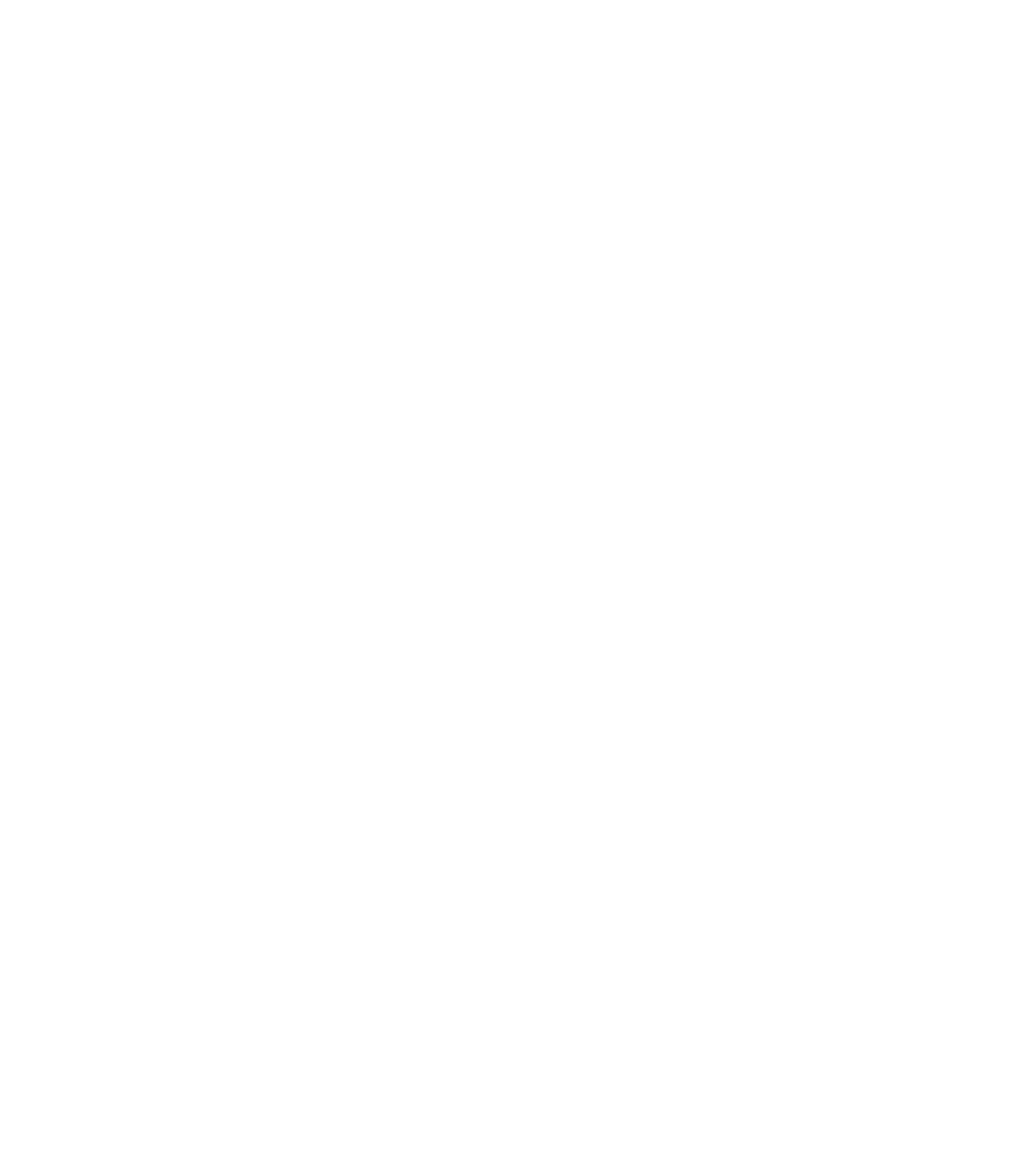
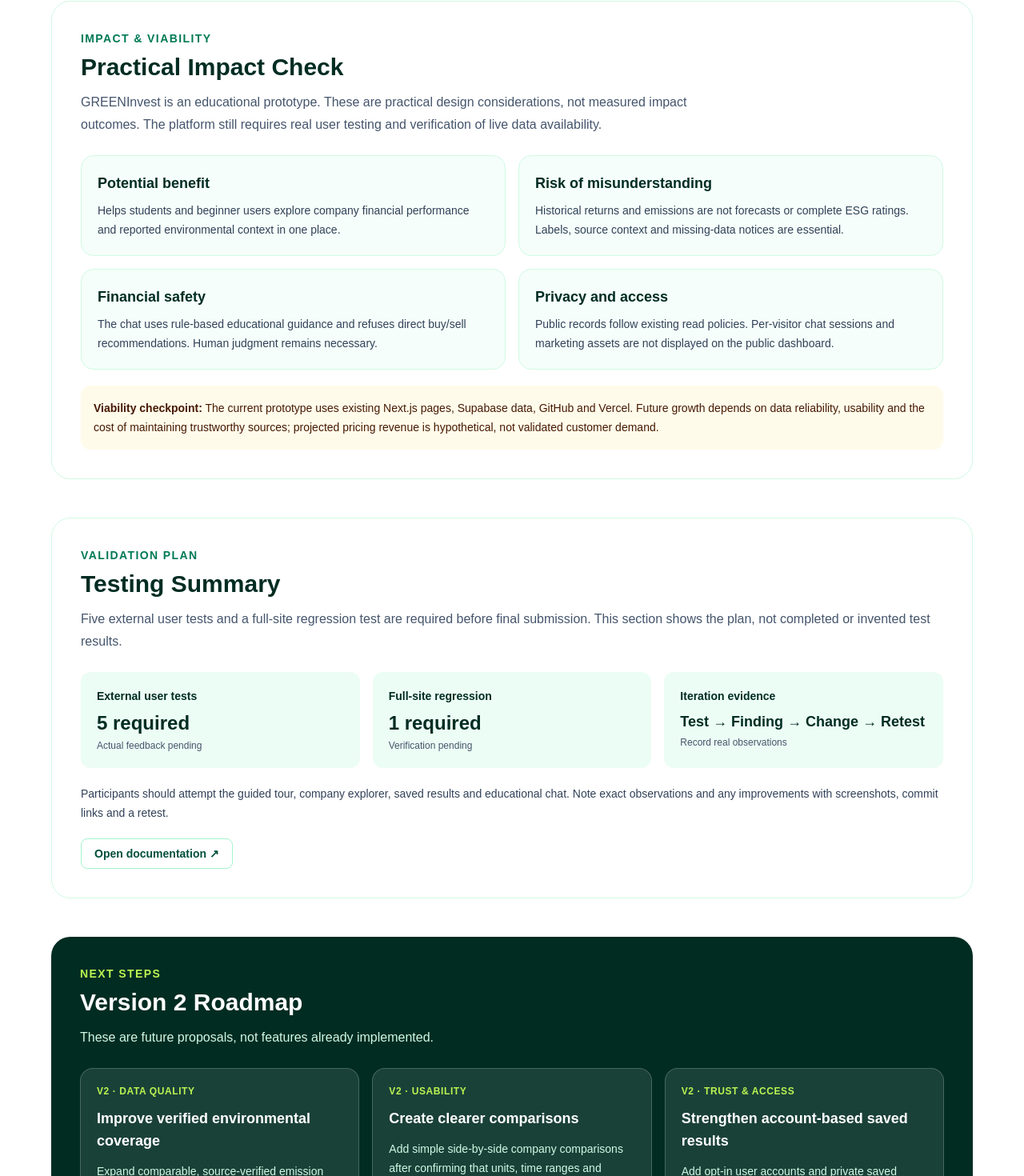
Before and after one commit to sofiacoria-afk/GreenInvest, a Next.js app: page /demo in a window 1280 px wide. Shown: the part 1832-3302 px from the top of the page at 80% size. Before the commit the page ends 1825 px from the top, so only its background shows below. Built offline with nearby package versions, Linux system fonts and the light colour scheme.

Commit message:
Week 6: add impact assessment, test protocol and V2 roadmap

```diff
--- /dev/null
+++ b/src/app/demo/ImpactAndRoadmap.tsx
@@ -0,0 +1,78 @@
+import Link from "next/link";
+
+const impact = [
+  { title: "Potential benefit", detail: "Helps students and beginner users explore company financial performance and reported environmental context in one place." },
+  { title: "Risk of misunderstanding", detail: "Historical returns and emissions are not forecasts or complete ESG ratings. Labels, source context and missing-data notices are essential." },
+  { title: "Financial safety", detail: "The chat uses rule-based educational guidance and refuses direct buy/sell recommendations. Human judgment remains necessary." },
+  { title: "Privacy and access", detail: "Public records follow existing read policies. Per-visitor chat sessions and marketing assets are not displayed on the public dashboard." },
+];
+
+const roadmap = [
+  { phase: "V2 · Data quality", title: "Improve verified environmental coverage", detail: "Expand comparable, source-verified emission records and show reporting years and missing-data explanations." },
+  { phase: "V2 · Usability", title: "Create clearer comparisons", detail: "Add simple side-by-side company comparisons after confirming that units, time ranges and sectors are comparable." },
+  { phase: "V2 · Trust & access", title: "Strengthen account-based saved results", detail: "Add opt-in user accounts and private saved dashboards, with tested access controls and deletion options." },
+];
+
+export default function ImpactAndRoadmap() {
+  return (
+    <>
+      <section aria-labelledby="impact-title" className="mt-12 rounded-3xl border border-emerald-100 bg-white p-7 sm:p-9">
+        <p className="text-sm font-bold uppercase tracking-widest text-emerald-700">Impact & viability</p>
+        <h2 id="impact-title" className="mt-2 text-3xl font-extrabold">Practical Impact Check</h2>
+        <p className="mt-3 max-w-3xl leading-7 text-slate-600">
+          GREENInvest is an educational prototype. These are practical design considerations, not measured impact outcomes.
+          The platform still requires real user testing and verification of live data availability.
+        </p>
+        <div className="mt-6 grid gap-4 md:grid-cols-2">
+          {impact.map((item) => (
+            <article key={item.title} className="rounded-2xl border border-emerald-100 bg-emerald-50/50 p-5">
+              <h3 className="text-lg font-bold">{item.title}</h3>
+              <p className="mt-2 text-sm leading-6 text-slate-700">{item.detail}</p>
+            </article>
+          ))}
+        </div>
+        <p className="mt-5 rounded-xl bg-amber-50 p-4 text-sm leading-6 text-amber-950">
+          <strong>Viability checkpoint:</strong> The current prototype uses existing Next.js pages, Supabase data,
+          GitHub and Vercel. Future growth depends on data reliability, usability and the cost of maintaining trustworthy sources;
+          projected pricing revenue is hypothetical, not validated customer demand.
+        </p>
+      </section>
+
+      <section aria-labelledby="testing-title" className="mt-12 rounded-3xl border border-emerald-100 bg-white p-7 sm:p-9">
+        <p className="text-sm font-bold uppercase tracking-widest text-emerald-700">Validation plan</p>
+        <h2 id="testing-title" className="mt-2 text-3xl font-extrabold">Testing Summary</h2>
+        <p className="mt-3 leading-7 text-slate-600">
+          Five external user tests and a full-site regression test are required before final submission.
+          This section shows the plan, not completed or invented test results.
+        </p>
+        <div className="mt-6 grid gap-4 sm:grid-cols-3">
+          <div className="rounded-xl bg-emerald-50 p-5"><p className="text-sm font-bold">External user tests</p><p className="mt-2 text-2xl font-extrabold">5 required</p><p className="mt-1 text-xs text-slate-600">Actual feedback pending</p></div>
+          <div className="rounded-xl bg-emerald-50 p-5"><p className="text-sm font-bold">Full-site regression</p><p className="mt-2 text-2xl font-extrabold">1 required</p><p className="mt-1 text-xs text-slate-600">Verification pending</p></div>
+          <div className="rounded-xl bg-emerald-50 p-5"><p className="text-sm font-bold">Iteration evidence</p><p className="mt-2 text-lg font-extrabold">Test → Finding → Change → Retest</p><p className="mt-1 text-xs text-slate-600">Record real observations</p></div>
+        </div>
+        <p className="mt-5 text-sm leading-6 text-slate-700">
+          Participants should attempt the guided tour, company explorer, saved results and educational chat.
+          Note exact observations and any improvements with screenshots, commit links and a retest.
+        </p>
+        <Link href="/docs" className="mt-5 inline-flex rounded-lg border border-emerald-200 px-4 py-2 text-sm font-bold text-emerald-900 hover:bg-emerald-50">
+          Open documentation ↗
+        </Link>
+      </section>
+
+      <section aria-labelledby="roadmap-title" className="mt-12 rounded-3xl bg-emerald-950 p-7 text-white sm:p-9">
+        <p className="text-sm font-bold uppercase tracking-widest text-lime-300">Next steps</p>
+        <h2 id="roadmap-title" className="mt-2 text-3xl font-extrabold">Version 2 Roadmap</h2>
+        <p className="mt-3 max-w-3xl leading-7 text-emerald-100">These are future proposals, not features already implemented.</p>
+        <ol className="mt-6 grid gap-4 md:grid-cols-3">
+          {roadmap.map((item) => (
+            <li key={item.phase} className="rounded-2xl border border-white/20 bg-white/10 p-5">
+              <p className="text-xs font-extrabold uppercase tracking-wider text-lime-300">{item.phase}</p>
+              <h3 className="mt-3 text-lg font-bold">{item.title}</h3>
+              <p className="mt-3 text-sm leading-6 text-emerald-100">{item.detail}</p>
+            </li>
+          ))}
+        </ol>
+      </section>
+    </>
+  );
+}
--- a/src/app/demo/page.tsx
+++ b/src/app/demo/page.tsx
@@ -1,6 +1,7 @@
 "use client";
 
 import Link from "next/link";
+import ImpactAndRoadmap from "./ImpactAndRoadmap";
 import { useState } from "react";
 
 const tour = [
@@ -119,6 +120,7 @@ export default function DemoPage() {
             <Link href="/docs" className="mt-5 inline-flex rounded-xl bg-emerald-700 px-5 py-3 text-sm font-bold text-white">View Documentation ↗</Link>
           </div>
         </section>
+        <ImpactAndRoadmap />
       </div>
     </main>
   );
```
Also changed, not shown: 1 other file (tests, documents, lock files or other folders).
